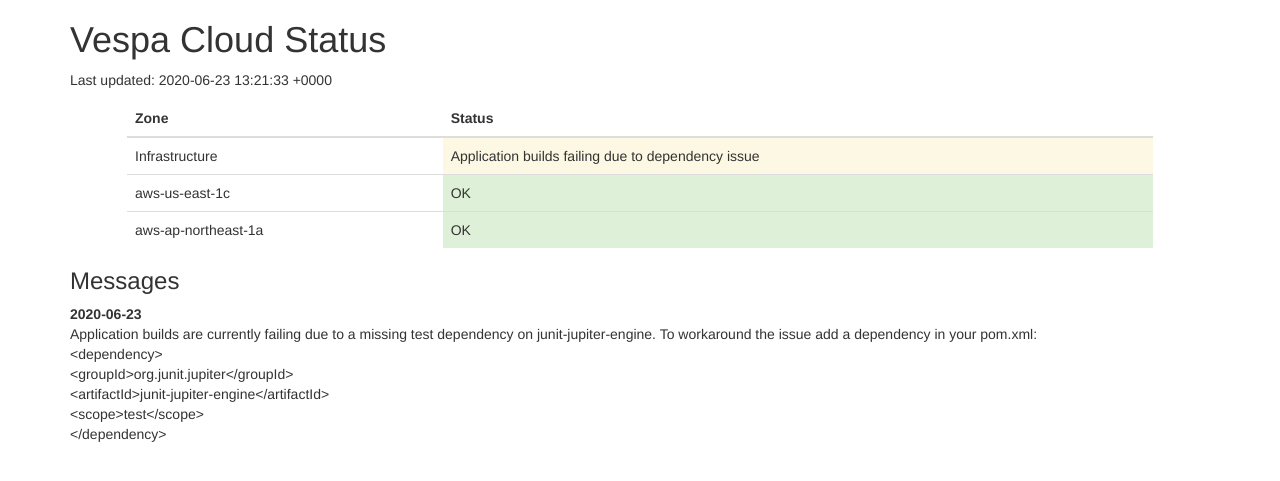
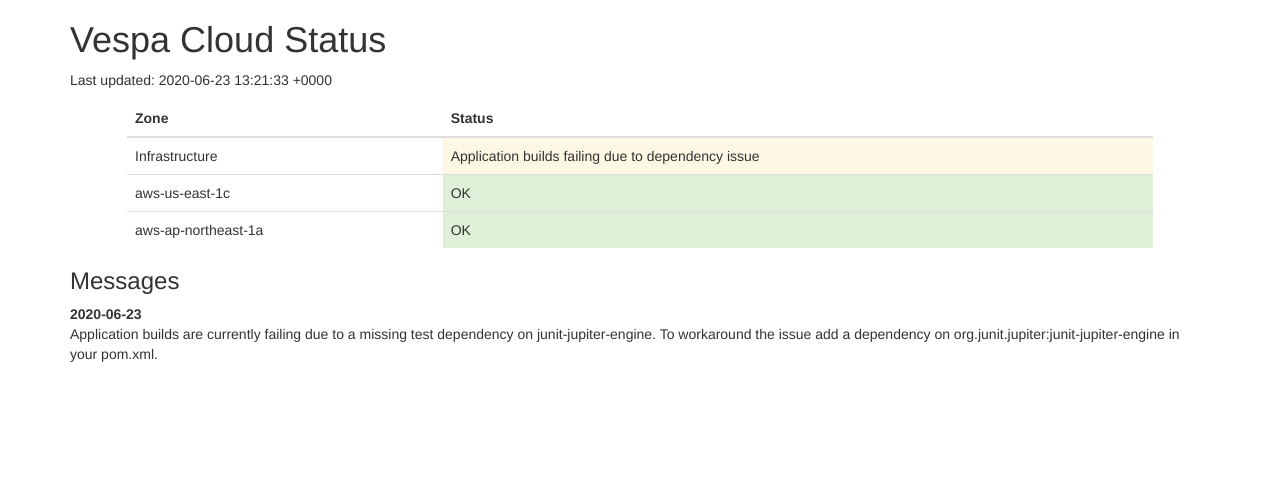
Before and after one commit to vespa-engine/cloud, a Jekyll site: the page built from status.html, in a window 1280 px wide. Shown: the top 481 px of the page. Built offline with Jekyll 4.4.1, drawn with Linux system fonts in a browser that asks for light colours.

Commit message:
Fix markup

```diff
--- a/_data/status.yml
+++ b/_data/status.yml
@@ -20,4 +20,4 @@ messages:
   - date: 2020-03-23
     message: "The aws-ap-northeast-1a zone in Tokyo, JP region is now online!"
   - date: 2020-06-23
-    message: "Application builds are currently failing due to a missing test dependency on junit-jupiter-engine. To workaround the issue add a dependency in your pom.xml:<br>         &lt;dependency&gt;<br>            &lt;groupId&gt;org.junit.jupiter&lt;/groupId&gt;<br>            &lt;artifactId&gt;junit-jupiter-engine&lt;/artifactId&gt;<br>            &lt;scope&gt;test&lt;/scope&gt;<br>        &lt;/dependency&gt;</br>"
+    message: "Application builds are currently failing due to a missing test dependency on junit-jupiter-engine. To workaround the issue add a dependency on org.junit.jupiter:junit-jupiter-engine in your pom.xml."
```
